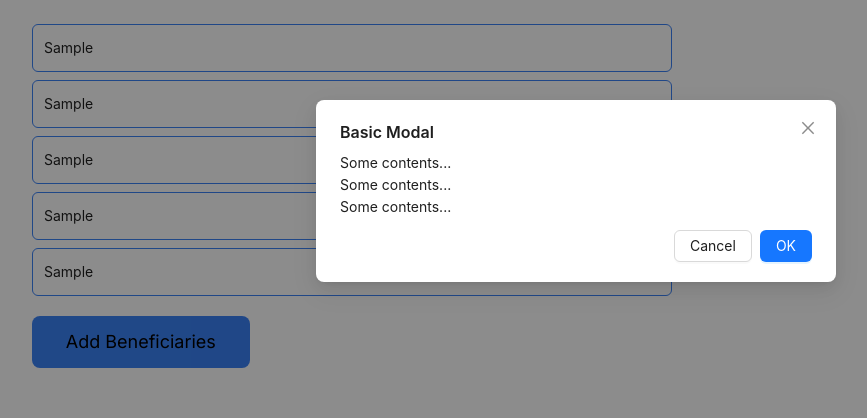
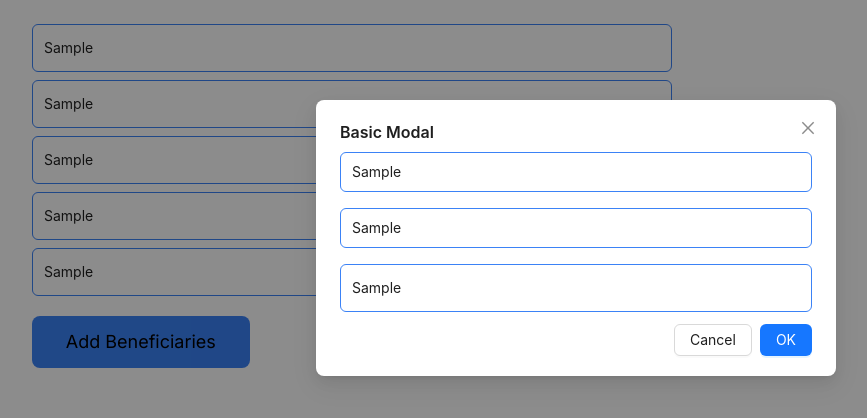
Before and after one commit to chiomaubaezuonu/will-generator, a Next.js app: page /form in a window 1280 px wide. Both pictures are taken after typing "Sample", "Sample", "Sample", "Sample", "Sample" into the empty fields and a click on the button "Add Beneficiaries". Shown: the top 418 px of the page, without its empty margins (64-931 px from the left). Built offline with nearby package versions, Linux system fonts and the light colour scheme.

Commit message:
Added modal for adding beneficiaries

```diff
--- a/app/antdtuts.tsx
+++ b/app/antdtuts.tsx
@@ -1,3 +1,4 @@
+"use client"
 "use client"
 import "./App.scss"
 import React, { useState } from 'react';
@@ -5,6 +6,7 @@ import { Layout, Flex, Typography, Button, Space, Input, ConfigProvider, Form }
 import logo from "./images/logo.png"
 import Image from 'next/image';
 import Formpage from "./form/page";
+import Link from "next/link";
 
 const { Header, Footer, Sider, Content } = Layout;
 
@@ -77,15 +79,13 @@ const App: React.FC = () => {
                         <Typography.Title level={1} className="pageContentText">
                             Always the completely free way <br /> to make your will.
                         </Typography.Title>
-                        <Button type="primary" onClick={() => setOpenForm(!openForm)}>GenerateWill</Button>
+                        <Link href="/form"><Button type="primary" onClick={() => setOpenForm(!openForm)}>GenerateWill</Button></Link>
                     </Content>
                     <Footer style={footerStyle}>
                         <Typography.Text className='text-xl font-bold'>
                             No account needed, no credit card - just 100% free! - Instant download (Word or PDF)
                         </Typography.Text>
                     </Footer>
-                    {openForm &&
-                        <Formpage />}
                 </Layout>
 
 
--- a/app/form/page.tsx
+++ b/app/form/page.tsx
@@ -1,3 +1,4 @@
+"use client"
 import { Button, Form, Input, Modal, Space } from 'antd'
 import React, { useState } from 'react'
 
@@ -17,14 +18,14 @@ const Formpage = () => {
     const handleCancel = () => {
         setIsModalOpen(false);
     };
-    const handleForm = (e:any
-) => {
+    const handleForm = (e: any
+    ) => {
         e.preventDefault()
         console.log(name)
     }
     return (
         <div>
-            <form onSubmit={handleForm} className='py-6 px-24 flex flex-col'>
+            <form onSubmit={handleForm} className='py-6 px-24 flex flex-col justify-center'>
                 <Space direction='vertical'>
                     <Input value={name} onChange={(e) => setName(e.target.value)} type="text" placeholder="First Name" className="py-3 w-[40rem] mx-auto border-blue-500" />
                     <Input value={name} onChange={(e) => setName(e.target.value)} type="text" placeholder="Last Name" className=" py-3 w-[40rem] mx-auto border-blue-500" />
@@ -35,9 +36,9 @@ const Formpage = () => {
                 <button onClick={showModal} className='w-1/5 text-lg mt-5 rounded-lg bg-blue-500 py-3'>Add Beneficiaries</button>
             </form>
             <Modal title="Basic Modal" open={isModalOpen} onOk={handleOk} onCancel={handleCancel}>
-                <p>Some contents...</p>
-                <p>Some contents...</p>
-                <p>Some contents...</p>
+                <Input value={name} onChange={(e) => setName(e.target.value)} type="text" placeholder="First Name" className="py-2 border-blue-500" />
+                <Input value={name} onChange={(e) => setName(e.target.value)} type="text" placeholder="Last Name" className="py-2 border-blue-500 my-4"  />
+                <Input value={name} onChange={(e) => setName(e.target.value)} type="text" placeholder="Percentage&#37; Name" className="py-3 border-blue-500" />
             </Modal>
         </div>
     )
```
